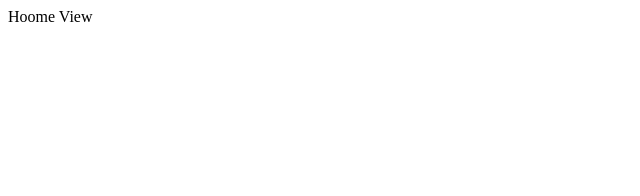
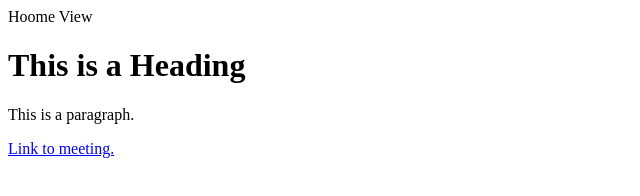
Before and after one commit to quan-dt/quan-dt.github.io, a plain HTML site: page home/homeView.html in a window 1280 px wide. Shown: the whole page, without its empty margins (0-640 px from the left). Drawn offline with Linux system fonts and the light colour scheme.

Commit message:
Update homeView.html
Add link to https://meeting.fujinet.net

```diff
--- a/home/homeView.html
+++ b/home/homeView.html
@@ -1 +1,13 @@
 Hoome View
+<!DOCTYPE html>
+<html>
+<head>
+<title>Page Title</title>
+</head>
+<body>
+
+<h1>This is a Heading</h1>
+<p>This is a paragraph.</p>
+<a href="https://meeting.fujinet.net">Link to meeting.</a>
+</body>
+</html>
```
